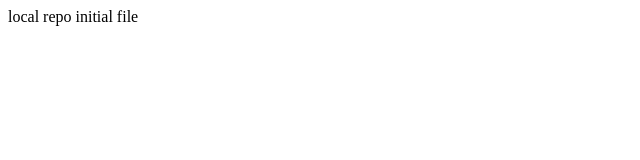
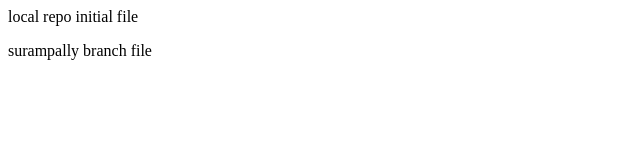
Before and after one commit to Abhinaya-Reddie/localRepo, a plain HTML site: page index.html in a window 1280 px wide. Shown: the whole page, without its empty margins (0-640 px from the left). Drawn offline with Linux system fonts and the light colour scheme.

Commit message:
branch commit file

```diff
--- a/index.html
+++ b/index.html
@@ -1 +1,2 @@
 <p>local repo initial file</p>
+<p>surampally branch file</p>
```
